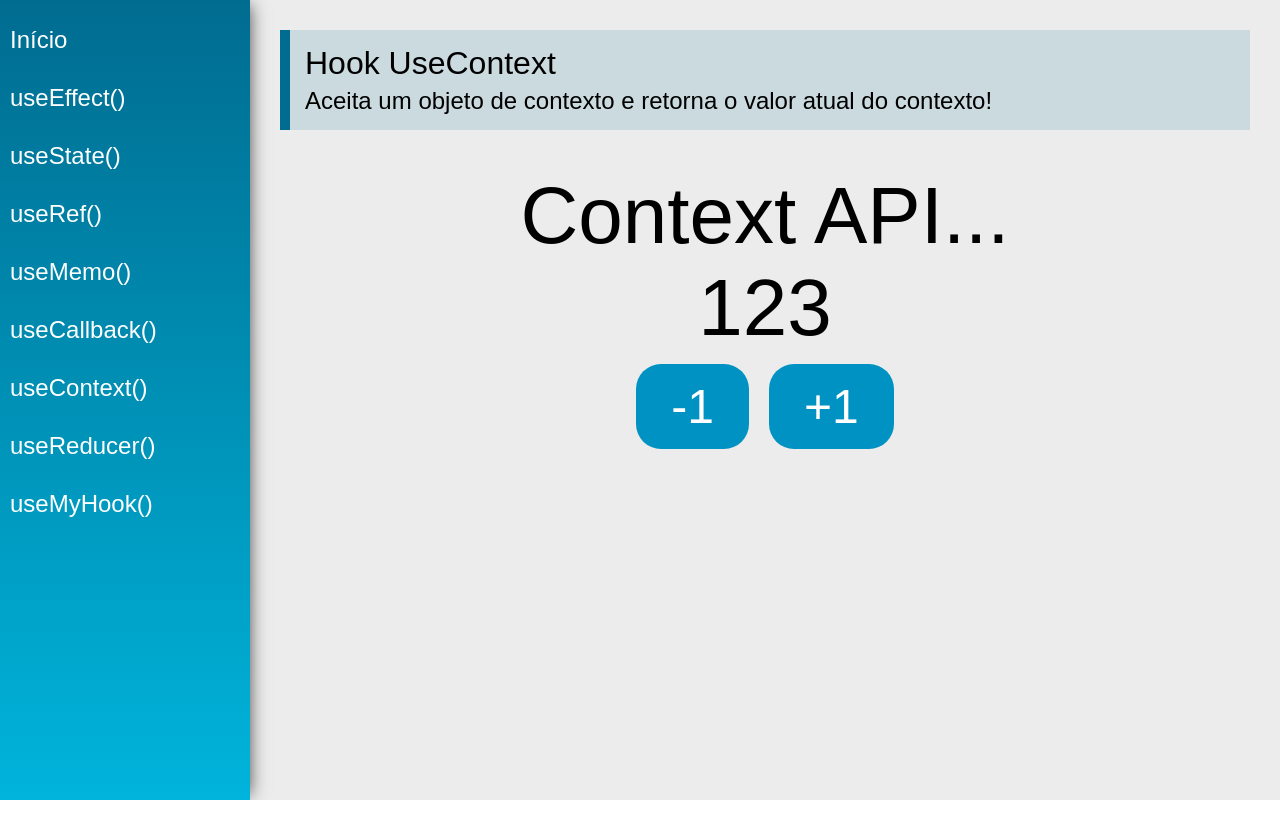
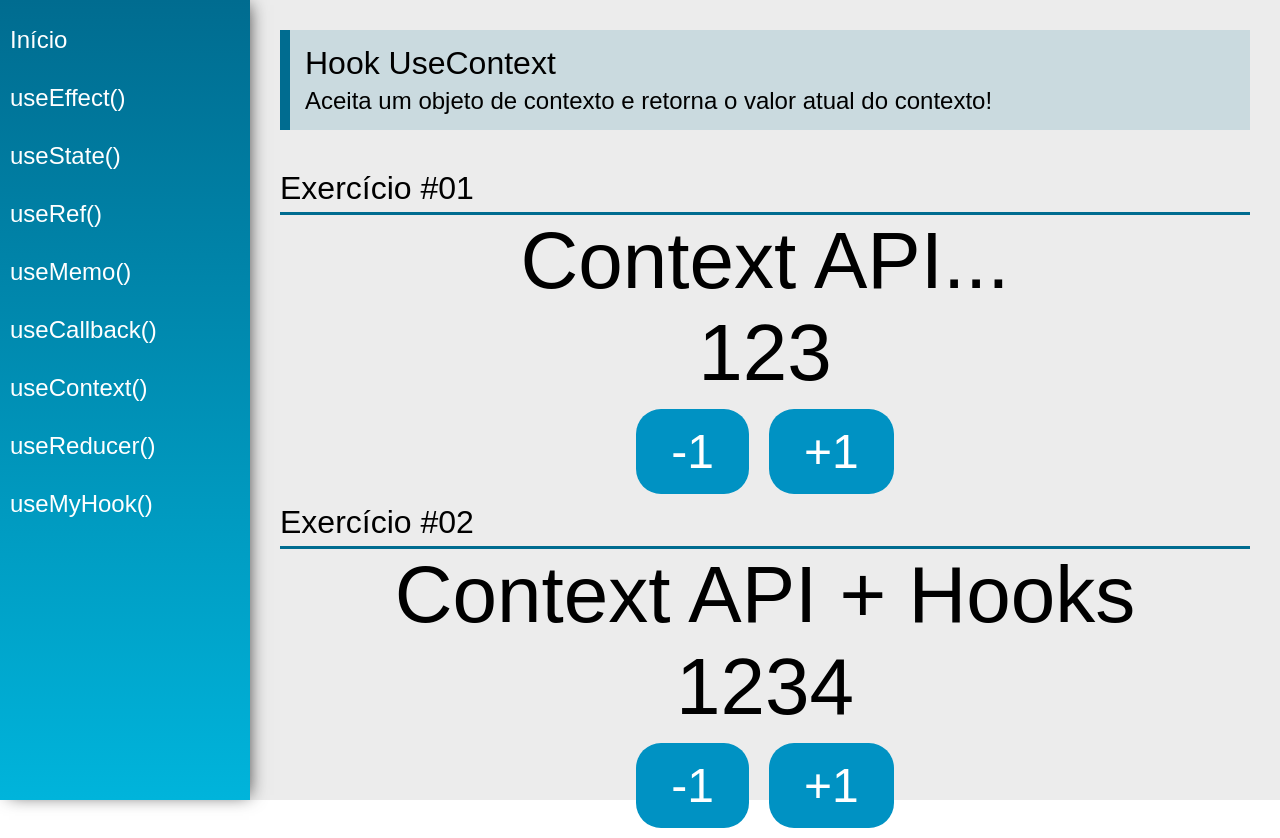
Before and after one commit to tramalho/hooks, a React (Create React App) app: page /useContext in a window 1280 px wide. Before the commit the page ends 800 px from the top, so only its background shows below. Built offline with nearby package versions, Linux system fonts and the light colour scheme.

Commit message:
useContext #02

```diff
--- /dev/null
+++ b/src/data/Store.jsx
@@ -0,0 +1,31 @@
+import React, { useState } from "react";
+
+const initialState = {
+	number: 1234,
+	text: "Context API + Hooks",
+};
+
+export const AppContext = React.createContext(initialState);
+
+const Store = (props) => {
+    const [state, setState] = useState(initialState);
+
+    const updateState = (key, value) => {
+       setState({
+        ...state,
+            [key]: value
+       })
+    }
+
+	return <AppContext.Provider
+    value={
+        {
+            number: state.number,
+            text: state.text,
+            setNumber: n => updateState('number', n),
+            setText: t => updateState('text', t)
+        }
+    }>{props.children}</AppContext.Provider>;
+};
+
+export default Store;
--- a/src/views/App.jsx
+++ b/src/views/App.jsx
@@ -5,10 +5,12 @@
 import Menu from '../components/layout/Menu'
 import Content from '../components/layout/Content'
 import DataContext, { data } from '../data/DataContext'
+import Store from '../data/Store'
 
 const App = props => {
     const [state, setState] = useState(data)
     return (
+        <Store>
             <DataContext.Provider value={{state, setState}}>
                     <div className="App">
                         <Router>
@@ -17,6 +19,7 @@
                         </Router>
                     </div>
             </DataContext.Provider>
+        </Store>
     )
 }
 
--- a/src/views/examples/UseContext.jsx
+++ b/src/views/examples/UseContext.jsx
@@ -1,6 +1,8 @@
 import React, { useContext } from 'react'
 import PageTitle from '../../components/layout/PageTitle'
-import DataContext, { data } from '../../data/DataContext'
+import DataContext from '../../data/DataContext'
+import SectionTitle from '../../components/layout/SectionTitle'
+import { AppContext } from '../../data/Store'
 
 const UseContext = (props) => {
 
@@ -13,20 +15,37 @@
         })
     }
 
+    const {number, text, setNumber} = useContext(AppContext)
+
     return (
         <div className="UseContext">
             <PageTitle
                 title="Hook UseContext"
                 subtitle="Aceita um objeto de contexto e retorna o valor atual do contexto!"
             />
+          <SectionTitle title="Exercício #01"/>
+
             <div className="center">
                 <span className="text">{context.state.text}</span>
                 <span className="text">{context.state.number}</span>
                 <div>
                     <button type="button" className="btn"
                     onClick={() => addNumber(-1)}>-1</button>
-                                        <button type="button" className="btn"
+                    <button type="button" className="btn"
                     onClick={() => addNumber(1)}>+1</button>
+                </div>
+            </div>
+
+            <SectionTitle title="Exercício #02"/>
+            <div className="center">
+                <span className="text">{text}</span>
+                <span className="text">{number}</span>
+                <div>
+                <button type="button" className="btn"
+                    onClick={() => setNumber(number - 1)}>-1</button>
+                <button type="button" className="btn"
+                    onClick={() => setNumber(number + 1)}>+1</button>
+
                 </div>
             </div>
         </div>
--- a/src/views/examples/UseRef.jsx
+++ b/src/views/examples/UseRef.jsx
@@ -21,12 +21,12 @@
     useEffect(() => {
         count.current = count.current + 1
         myInput2.current.focus()
-    }, [count, value1])
+    }, [])
 
     useEffect(() => {
         count.current++
         myInput1.current.focus()
-    }, [value2])
+    }, [])
 
     return (
         <div className="UseRef">
```
Lines whose indentation alone changed are shown as unchanged.
